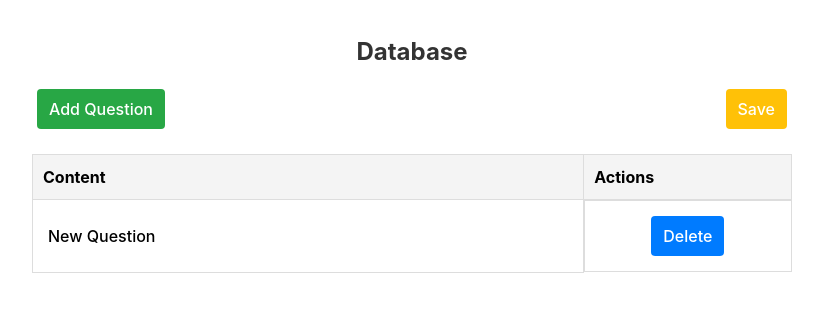
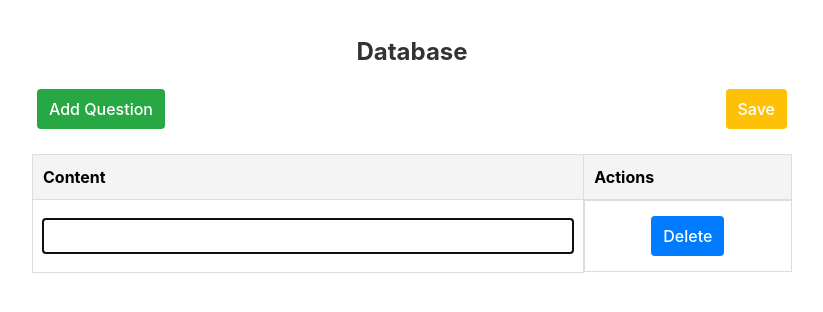
Before and after one commit to LeoYang2001/Swiper-database, a React (Create React App) app: page / in a window 1280 px wide. Both pictures are taken after a click on the button "Add Question". Shown: the top 312 px of the page, without its empty margins (228-1051 px from the left). Built offline with nearby package versions, Linux system fonts and the light colour scheme; no server answers; the database is empty.

Commit message:
autofocus commit

```diff
--- a/src/components/QuestionList.jsx
+++ b/src/components/QuestionList.jsx
@@ -1,4 +1,4 @@
-import React, { useEffect, useState } from "react";
+import React, { useEffect, useRef, useState } from "react";
 import { collection, getDocs, writeBatch, doc } from "firebase/firestore";
 import { db } from "../firebase";
 import './QuestionList.css'; // Import the CSS file
@@ -7,6 +7,7 @@ const QuestionList = () => {
   const [questions, setQuestions] = useState([]);
   const [localQuestions, setLocalQuestions] = useState([]);
   const [isSaving, setIsSaving] = useState(false)
+  const newQuestionInputRef = useRef(null);
 
   useEffect(() => {
     const fetchQuestions = async () => {
@@ -33,6 +34,12 @@ const QuestionList = () => {
   const handleAdd = (newContent) => {
     const newQuestion = { id: Date.now().toString(), content: newContent }; // Using timestamp as a temporary ID
     setLocalQuestions([newQuestion, ...localQuestions ]);
+
+    setTimeout(() => {
+      if (newQuestionInputRef.current) {
+        newQuestionInputRef.current.focus();
+      }
+    }, 0);
   };
 
   const handleSave = async () => {
@@ -70,7 +77,7 @@ const QuestionList = () => {
     <div className="container ">
       <h2 className=" font-bold text-2xl my-4">Database</h2>
       <div className=" flex flex-row justify-between mt-4 ">
-      <button className="add-button" onClick={() => handleAdd("New Question")}>Add Question</button>
+      <button className="add-button" onClick={() => handleAdd("")}>Add Question</button>
       <button className="save-button" onClick={handleSave}>
         {
           isSaving ? 'Saving...' : 'Save'
@@ -85,13 +92,14 @@ const QuestionList = () => {
           </tr>
         </thead>
         <tbody>
-          {localQuestions.map(question => (
+          {localQuestions.map((question, index) => (
             <tr key={question.id}>
               <td>
                 <input
                   type="text"
                   value={question.content}
                   onChange={(e) => handleUpdate(question.id, e.target.value)}
+                  ref={index === 0 ? newQuestionInputRef : null}
                 />
               </td>
               <td className="flex justify-center items-center">
```
